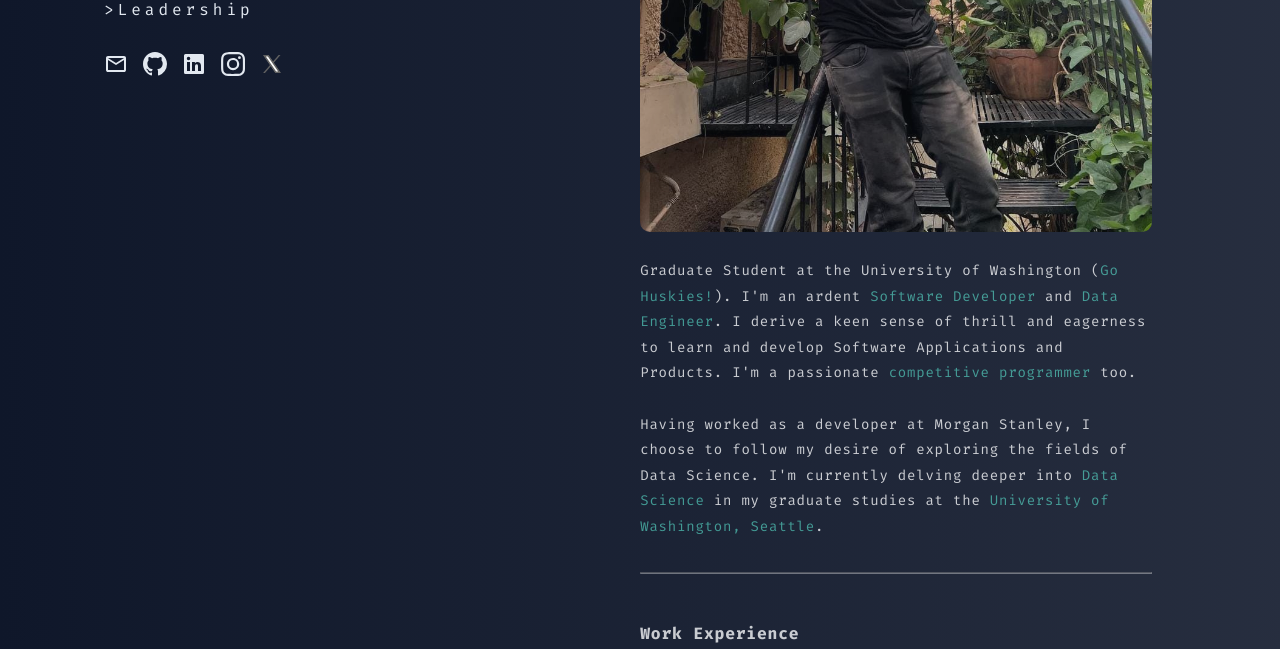
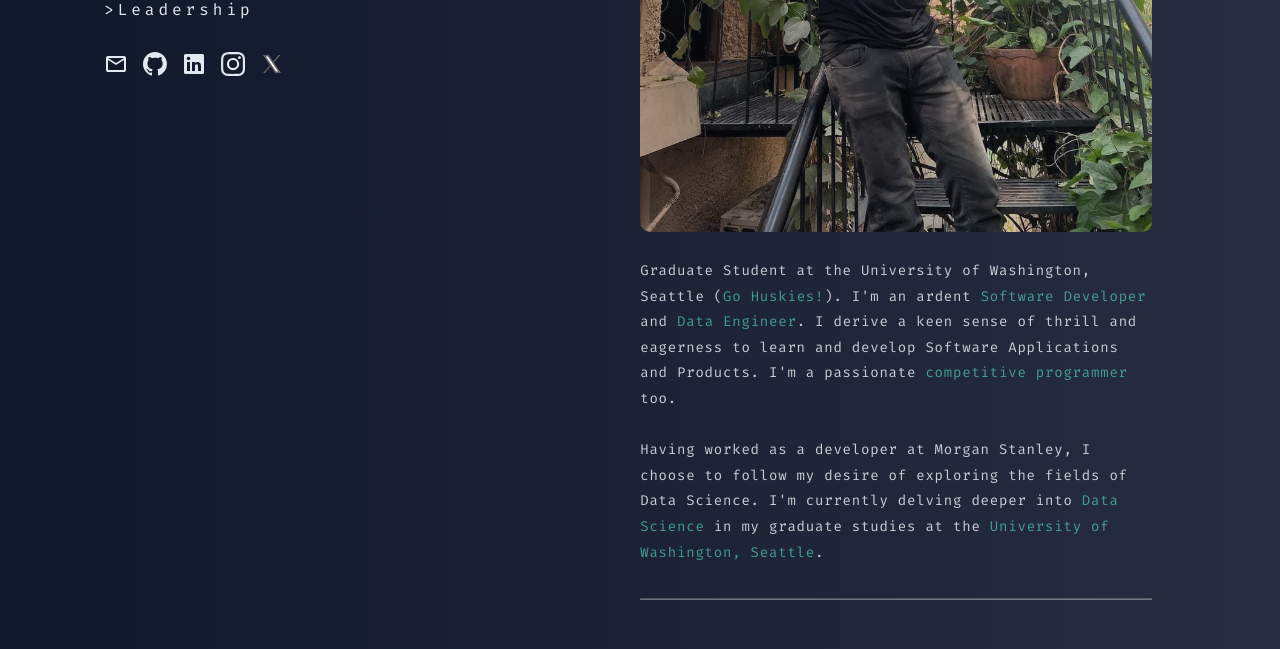
Before and after one commit to siddarthbhave/portpolio, a Flask app: page / in a window 1280 px wide. Shown: the part 553-1202 px from the top of the page. Run offline with Flask 2, Linux system fonts and the light colour scheme.

Commit message:
tweaks to main page 5

```diff
--- a/app/templates/index.html
+++ b/app/templates/index.html
@@ -100,7 +100,7 @@
                 </div>
                 <br>
                 <p id="about">
-                Graduate Student at the University of Washington (<b>Go Huskies!</b>). I'm an ardent
+                Graduate Student at the University of Washington, Seattle (<b>Go Huskies!</b>). I'm an ardent
                 <b> Software Developer</b> and
                 <b>Data Engineer</b>. I derive
                 a keen sense of thrill and eagerness to learn and develop Software Applications and Products. I'm a
```
